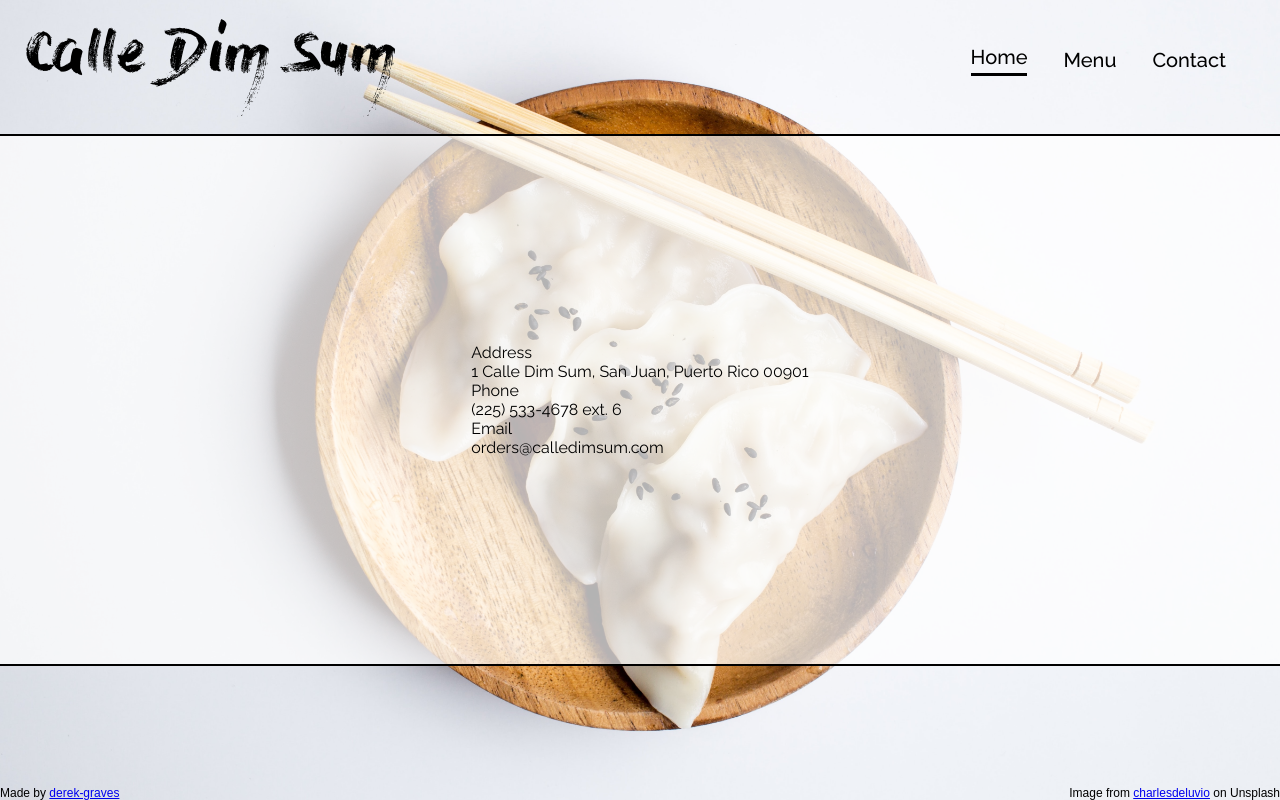
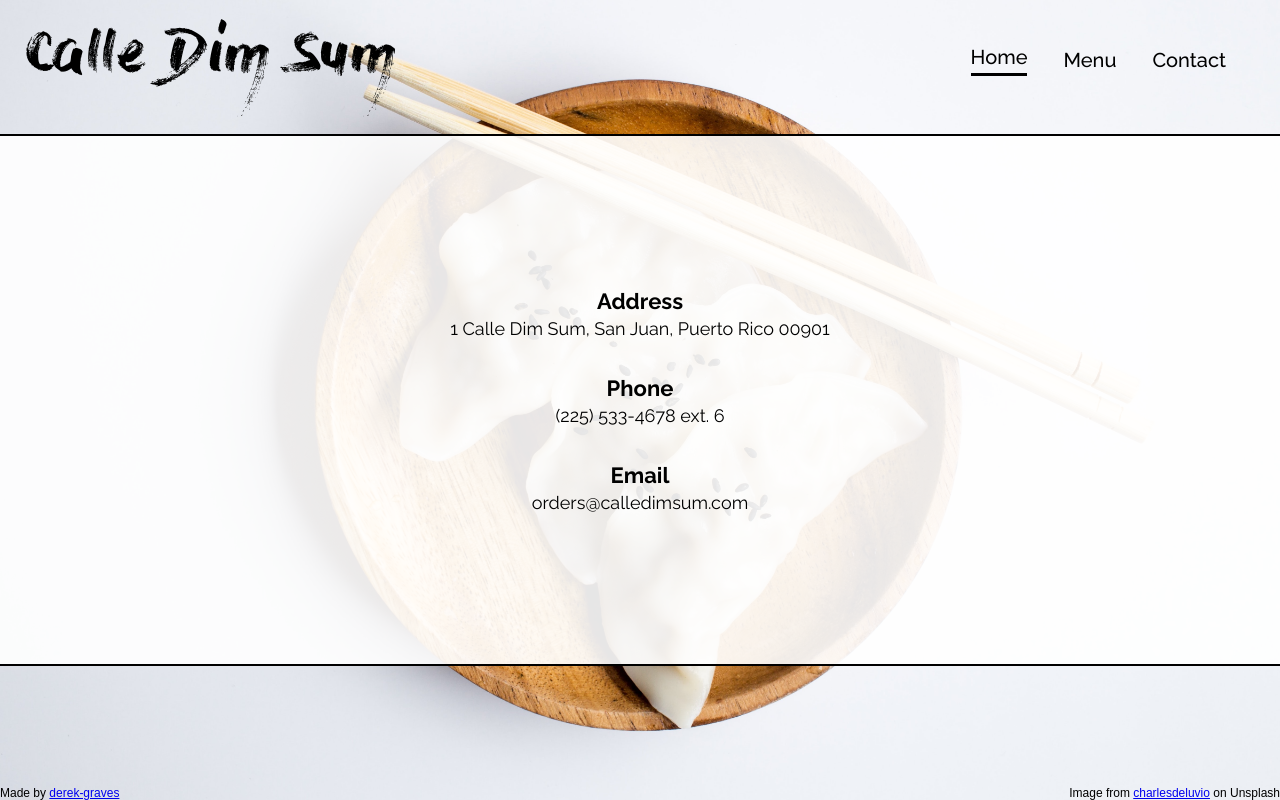
Before and after one commit to derek-graves/restaurant-page, a website built with webpack: page dist/index.html in a window 1280 px wide. Both pictures are taken after a click on the element "Contact". Built offline with Linux system fonts and the light colour scheme.

Commit message:
Style contact info page

```diff
--- a/src/contact.js
+++ b/src/contact.js
@@ -2,11 +2,12 @@ const contact = () => {
   // maintain or adjust display of main background
   const main = document.querySelector(".main");
   if (!main.classList.contains("show-main-bg")) {
-    main.classList.add("show-main-bg");
+    main.classList.add("show-bg");
   }
 
   // generate contents
   const mainInner = document.querySelector(".main-inner");
+  mainInner.classList.add("contact");
   const contactInfo = {
     Address: "1 Calle Dim Sum, San Juan, Puerto Rico 00901",
     Phone: "(225) 533-4678 ext. 6",
--- a/src/style.css
+++ b/src/style.css
@@ -90,8 +90,8 @@ body {
   align-items: center;
 }
 
-.show-main-bg {
-  background-color: rgba(255, 255, 255, 0.7);
+.show-bg {
+  background-color: rgba(255, 255, 255, 0.9);
   border-top: 2px solid #000;
   border-bottom: 2px solid #000;
 }
@@ -103,6 +103,31 @@ body {
   font-weight: 400;
 }
 
+.contact {
+  display: flex;
+  flex-direction: column;
+  justify-content: center;
+  align-items: center;
+  gap: 36px;
+}
+
+.contact-info-container {
+  display: flex;
+  flex-direction: column;
+  justify-content: center;
+  align-items: center;
+  gap: 4px;
+}
+
+.contact-info-header {
+  font-size: 22px;
+  font-weight: bold;
+}
+
+.contact-info-container p {
+  font-size: 18px;
+}
+
 .footer {
   width: 100%;
   display: flex;
```
Also changed, not shown: dist/index.bundle.js.
